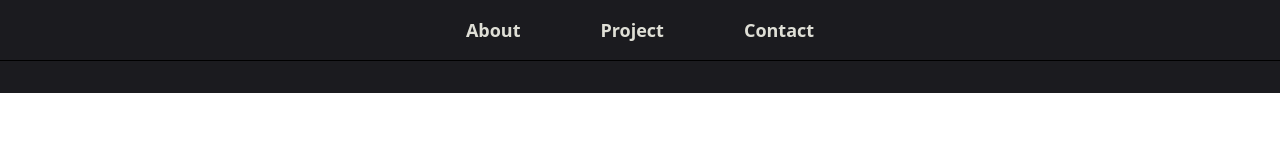
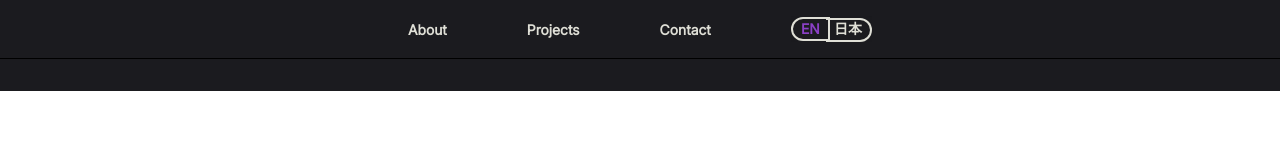
Before and after one commit to PyaePhyoMaung7/portfolio-v2, a website built with Vite: page index.html in a window 1280 px wide. Built offline with nearby package versions, Linux system fonts and the light colour scheme; a web font is replaced by a local one.

Commit message:
add language selection

```diff
--- a/index.html
+++ b/index.html
@@ -5,10 +5,10 @@
     <link rel="icon" type="image/svg+xml" href="/vite.svg" />
     <meta name="viewport" content="width=device-width, initial-scale=1.0" />
     <title>Portfolio</title>
-    <link rel="stylesheet" href="/src/style.css" />
-    <link rel="stylesheet" href="/src/animation.css" />
+    <link rel="stylesheet" href="/src/css/style.css" />
+    <link rel="stylesheet" href="/src/css/animation.css" />
   </head>
-  <body id="body">
+  <body id="body" class="font-inter">
     <!-- cloak -->
     <div id="cloak" class="w-screen h-screen flex justify-center items-center">
       <!-- loading hourglass -->
@@ -34,31 +34,55 @@
     </div>
     <div id="content" style="display: none">
       <!-- navbar -->
-      <nav class="border-b border-gray-300 dark:border-black">
+      <nav class="border-b border-gray-300 dark:border-black relative">
         <ul
           class="flex justify-center items-center gap-20 p-4 dark:bg-main-dark dark:title-dark"
         >
           <li>
-            <a href="#" class="text-lg font-semibold hover:text-highlight"
-              >About</a
-            >
+            <a
+              href="#"
+              class="text-sm font-semibold hover:text-highlight"
+              data-i18n="about"
+            ></a>
           </li>
           <li>
-            <a href="#" class="text-lg font-semibold hover:text-highlight"
-              >Project</a
-            >
+            <a
+              href="#"
+              class="text-sm font-semibold hover:text-highlight"
+              data-i18n="project"
+            ></a>
           </li>
           <li>
-            <a href="#" class="text-lg font-semibold hover:text-highlight"
-              >Contact</a
+            <a
+              href="#"
+              class="text-sm font-semibold hover:text-highlight"
+              data-i18n="contact"
+            ></a>
+          </li>
+          <li class="overflow-hidden select-none shadow-inner">
+            <button
+              id="btn-en"
+              class="rounded-l-full text-center border-2 cursor-pointer px-2 text-sm font-semibold"
+              aria-label="Switch to English"
             >
+              <span id="btn-en-text" class="hover:text-highlight">EN</span>
+            </button>
+            <button
+              id="btn-jp"
+              class="rounded-r-full border-2 border-l-0 cursor-pointer px-2 text-sm font-semibold -ml-2"
+              aria-label="Switch to Japanese"
+              style="font-family: 'mincho'; letter-spacing: 0"
+            >
+              <span id="btn-jp-text" class="hover:text-highlight">日本</span>
+            </button>
           </li>
         </ul>
+        <!-- <button type="button" class="absolute top-0 right-0">Click Me</button> -->
       </nav>
       <!-- main -->
       <main class="p-4 dark:bg-main-dark dark:text-white"></main>
     </div>
     <!-- js -->
-    <script type="module" src="/src/main.ts"></script>
+    <script type="module" src="/src/ts/main.ts"></script>
   </body>
 </html>
--- /dev/null
+++ b/src/css/style.css
@@ -0,0 +1,34 @@
+@import "tailwindcss";
+@utility bg-main-dark {
+  background-color: #1b1b1f;
+}
+@utility text-highlight {
+  color: #8b40c6;
+}
+@utility title-dark {
+  color: #dfdfd6;
+}
+@utility title-light {
+  color: #dfdfd6;
+}
+@custom-variant dark (&:where(.dark, .dark *));
+@font-face {
+  font-family: "Inter";
+  src: url("/fonts/Inter_18pt-Regular.ttf");
+  font-weight: 400;
+  font-style: normal;
+}
+@font-face {
+  font-family: "Mincho";
+  src: url("/fonts/mincho.ttf");
+  font-weight: 400;
+  font-style: normal;
+}
+@theme {
+  --font-inter: Inter, sans-serif;
+  --font-mincho: Mincho, sans-serif;
+}
+
+[data-cloak] {
+  display: none !important;
+}
--- /dev/null
+++ b/src/locales/en.json
@@ -0,0 +1,5 @@
+{
+  "about": "About",
+  "project": "Projects",
+  "contact": "Contact"
+}
--- /dev/null
+++ b/src/locales/jp.json
@@ -0,0 +1,5 @@
+{
+  "about": "私について",
+  "project": "プロジェクト",
+  "contact": "ご連絡"
+}
--- a/src/main.ts
+++ /dev/null
@@ -1,4 +0,0 @@
-setTimeout(() => {
-  document.querySelector<HTMLBodyElement>("#cloak")!.style.display = "none";
-  document.querySelector<HTMLBodyElement>("#content")!.style.display = "block";
-}, 3000);
--- a/src/style.css
+++ /dev/null
@@ -1,20 +0,0 @@
-@import "tailwindcss";
-
-@utility bg-main-dark {
-  background-color: #1b1b1f;
-}
-@utility text-highlight {
-  color: #8b40c6;
-}
-@utility title-dark {
-  color: #dfdfd6;
-}
-@utility title-light {
-  color: #dfdfd6;
-}
-
-@custom-variant dark (&:where(.dark, .dark *));
-
-[data-cloak] {
-  display: none !important;
-}
--- /dev/null
+++ b/src/ts/i18n.ts
@@ -0,0 +1,33 @@
+type Translations = Record<string, string>;
+
+class I18n {
+  private translations: Translations = {};
+  private currentLang: string = "en";
+  private langs: string[] = ["en", "jp"];
+
+  async load() {
+    for (const lang of this.langs) {
+      const response = await fetch(`/src/locales/${lang}.json`);
+      this.translations[lang] = await response.json();
+    }
+  }
+
+  setLang(lang: string) {
+    this.currentLang = lang;
+    this.updateTexts();
+  }
+
+  t(key: string): string {
+    let currentTrans: any = this.translations[this.currentLang];
+    return currentTrans[key] || key;
+  }
+
+  private updateTexts() {
+    document.querySelectorAll<HTMLElement>("[data-i18n]").forEach((el) => {
+      const key = el.dataset.i18n!;
+      el.textContent = this.t(key);
+    });
+  }
+}
+
+export const i18n = new I18n();
--- /dev/null
+++ b/src/ts/main.ts
@@ -0,0 +1,45 @@
+import { i18n } from "./i18n";
+
+document.addEventListener("DOMContentLoaded", async () => {
+  await loadResources();
+  display();
+});
+
+// Display web
+const display = () => {
+  document.querySelector<HTMLBodyElement>("#cloak")!.style.display = "none";
+  document.querySelector<HTMLBodyElement>("#content")!.style.display = "block";
+};
+
+// Do before web is displayed
+const loadResources = async () => {
+  const btnEn = document.querySelector<HTMLButtonElement>("#btn-en");
+  const btnEnText = btnEn!.querySelector<HTMLSpanElement>("#btn-en-text");
+  const btnJp = document.querySelector<HTMLButtonElement>("#btn-jp");
+  const btnJpText = btnJp!.querySelector<HTMLSpanElement>("#btn-jp-text");
+
+  // Load saved or default language
+  const storageKey = "lang";
+  const savedLang = localStorage.getItem(storageKey) || "en";
+  if (savedLang === "en") {
+    btnEnText!.classList.add("text-highlight");
+  } else {
+    btnJpText!.classList.add("text-highlight");
+  }
+  await i18n.load();
+  i18n.setLang(savedLang);
+
+  // Toggle language
+  btnEn!.addEventListener("click", () => {
+    btnEnText!.classList.add("text-highlight");
+    btnJpText!.classList.remove("text-highlight");
+    localStorage.setItem(storageKey, "en");
+    i18n.setLang("en");
+  });
+  btnJp!.addEventListener("click", () => {
+    btnJpText!.classList.add("text-highlight");
+    btnEnText!.classList.remove("text-highlight");
+    localStorage.setItem(storageKey, "jp");
+    i18n.setLang("jp");
+  });
+};
```
Also changed, not shown: public/fonts/Inter_18pt-Regular.ttf (added), src/css/animation.css (renamed from src/animation.css), 1 other file.
